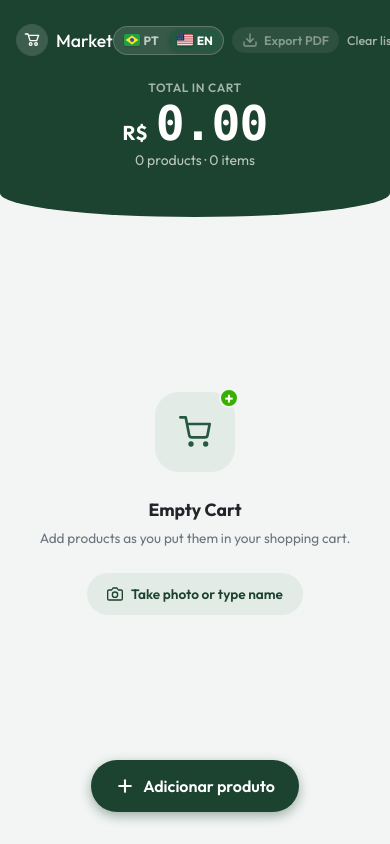
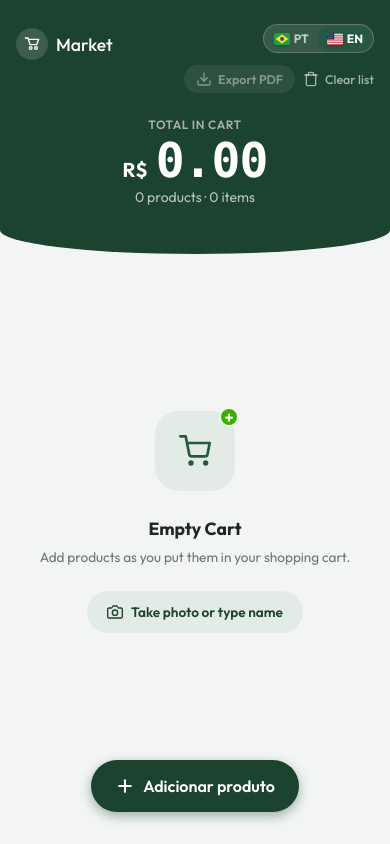
Before and after one commit to rafaeln96/minhalista, a React (Vite) app: page / in a window 390 px wide. Built offline with nearby package versions, Linux system fonts and the light colour scheme.

Commit message:
style: reorganiza layout superior e adiciona responsividade assimétrica

```diff
--- a/src/components/Header/Header.module.css
+++ b/src/components/Header/Header.module.css
@@ -41,6 +41,12 @@
   gap: 12px;
 }
 
+.actionButtons {
+  display: flex;
+  align-items: center;
+  gap: 12px;
+}
+
 .exportBtn {
   color: rgba(255, 255, 255, 0.9);
   display: flex;
@@ -71,6 +77,10 @@
 
 .clearBtn {
   color: rgba(255, 255, 255, 0.6);
+  display: flex;
+  align-items: center;
+  gap: 6px;
+  justify-content: center;
   font-size: 0.85rem;
   font-weight: 500;
   transition: color 0.2s;
@@ -130,12 +140,26 @@
     gap: 24px;
   }
 
+  .topRow {
+    align-items: flex-start;
+  }
+
+  .logo {
+    margin-top: 4px;
+  }
+
   .topActions {
+    flex-direction: column;
+    align-items: flex-end;
+    gap: 12px;
+  }
+
+  .actionButtons {
     gap: 8px;
   }
 
   .exportBtn {
-    padding: 5px 10px;
+    padding: 6px 12px;
     font-size: 0.78rem;
   }
 
--- a/src/components/Header/Header.tsx
+++ b/src/components/Header/Header.tsx
@@ -40,6 +40,7 @@ export function Header() {
         </div>
         <div className={styles.topActions}>
           <LanguageSelector />
+          <div className={styles.actionButtons}>
             <button
               type="button"
               className={styles.exportBtn}
@@ -51,15 +52,20 @@ export function Header() {
                 <polyline points="7 10 12 15 17 10"></polyline>
                 <line x1="12" y1="15" x2="12" y2="3"></line>
               </svg>
-            {t('header.generatePdf')}
+              <span>{t('header.generatePdf')}</span>
             </button>
             <button
               type="button"
               className={styles.clearBtn}
               onClick={() => setShowClearConfirm(true)}
             >
-            {t('header.clearList')}
+              <svg width="16" height="16" viewBox="0 0 24 24" fill="none" stroke="currentColor" strokeWidth="2" strokeLinecap="round" strokeLinejoin="round">
+                <path d="M3 6h18"></path>
+                <path d="M19 6v14a2 2 0 0 1-2 2H7a2 2 0 0 1-2-2V6m3 0V4a2 2 0 0 1 2-2h4a2 2 0 0 1 2 2v2"></path>
+              </svg>
+              <span>{t('header.clearList')}</span>
             </button>
+          </div>
         </div>
       </div>
 
```
Lines whose indentation alone changed are shown as unchanged.
